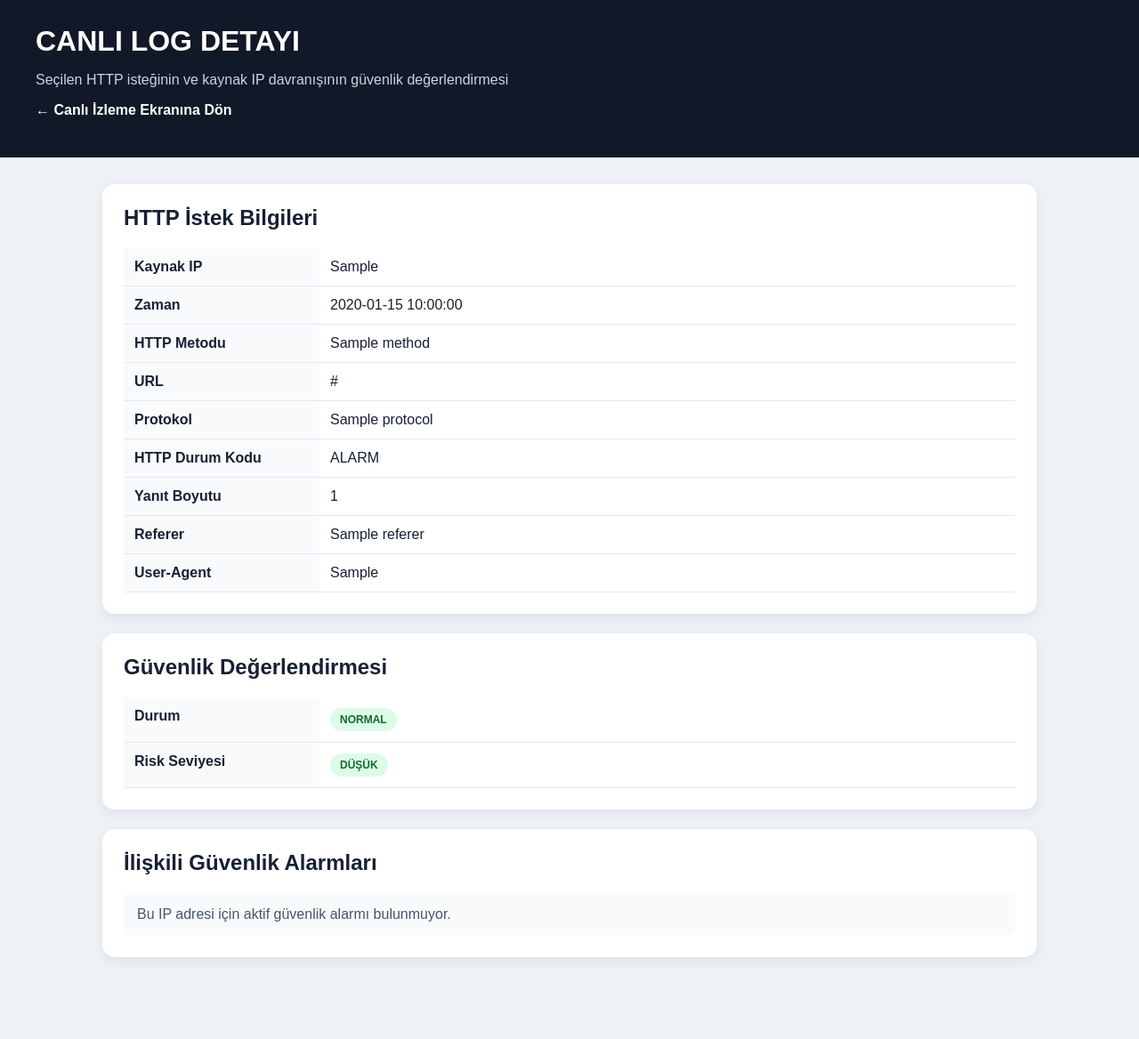
After one commit to aliblck/web-attack-detector, a Flask app: template templates/live_detail.html in a window 1280 px wide. The commit adds this page. Shown: the whole page at 89% size. Run offline with Flask 3, Linux system fonts and the light colour scheme; the template is opened without the code that fills it: most values are stand-ins (such as "Sample title", 1, 10 or a date in 2020).

Commit message:
Canlı log detay inceleme özelliği eklendi

```diff
--- a/dashboard.py
+++ b/dashboard.py
@@ -319,19 +319,24 @@ def analyze_ip_route():
 @app.route("/live")
 def live_monitor():
 
-    # ÖNEMLİ:
-    # Burada artık seçilmiş statik log değil,
-    # live_reader.py tarafından oluşturulan
-    # canlı log dosyası okunmaktadır.
+    # Canlı log dosyasını okur
     parsed_logs = load_logs(LIVE_LOG_FILE)
 
-    # En son gelen 30 HTTP isteğini gösterir
-    latest_logs = parsed_logs[-30:]
+    # Son 30 kaydı seçer ve gerçek indekslerini saklar
+    start_index = max(0, len(parsed_logs) - 30)
 
-    # Canlı log üzerinde saldırı tespit kurallarını çalıştırır
+    latest_logs = [
+        {
+            "index": index,
+            "log": parsed_logs[index]
+        }
+        for index in range(start_index, len(parsed_logs))
+    ]
+
+    # Canlı loglar üzerinde saldırı tespiti yapar
     all_alerts = detect_all(parsed_logs)
 
-    # Alarm oluşturan benzersiz IP adreslerini hesaplar
+    # Şüpheli IP adreslerini belirler
     suspicious_ips = set()
 
     for alert in all_alerts:
@@ -340,23 +345,66 @@ def live_monitor():
     # Canlı log istatistiklerini hesaplar
     live_results = analyze_logs(parsed_logs)
 
+    # Sonuçları live.html sayfasına gönderir
     return render_template(
         "live.html",
-
-        # Canlı son HTTP istekleri
         latest_logs=latest_logs,
-
-        # Canlı güvenlik alarmları
         alerts=all_alerts,
-
-        # Canlı log dosyasının adı
         selected_file="live_access.log",
-
-        # Üst kartlarda kullanılacak canlı istatistikler
         total_requests=live_results["total_requests"],
         unique_ips=live_results["unique_ip_count"],
         suspicious_ip_count=len(suspicious_ips),
         alert_count=len(all_alerts),
+    )
+# ------------------------------------------------------------
+# CANLI LOG DETAY İNCELEME
+# ------------------------------------------------------------
+
+@app.route("/live/detail/<int:index>")
+def live_log_detail(index):
+
+    # Canlı log dosyasını okur
+    parsed_logs = load_logs(LIVE_LOG_FILE)
+
+    # Geçerli bir kayıt numarası mı kontrol eder
+    if index < 0 or index >= len(parsed_logs):
+        return "Log kaydı bulunamadı.", 404
+
+    # Seçilen log kaydını alır
+    selected_log = parsed_logs[index]
+
+    # Aynı IP adresine ait tüm canlı log kayıtlarını seçer
+    ip_logs = [
+        log for log in parsed_logs
+        if log["ip"] == selected_log["ip"]
+    ]
+
+    # Bu IP adresi için tüm detection kurallarını çalıştırır
+    related_alerts = detect_all(ip_logs)
+
+    # Varsayılan değerlendirme
+    suspicious = False
+    risk = "DÜŞÜK"
+
+    # Eğer bu IP için alarm varsa şüpheli kabul edilir
+    if related_alerts:
+        suspicious = True
+        risk = "ORTA"
+
+        # Herhangi bir yüksek riskli alarm varsa
+        # genel risk seviyesi YÜKSEK olur
+        if any(
+            alert.get("risk") == "YÜKSEK"
+            for alert in related_alerts
+        ):
+            risk = "YÜKSEK"
+
+    return render_template(
+        "live_detail.html",
+        log=selected_log,
+        suspicious=suspicious,
+        risk=risk,
+        alerts=related_alerts,
     )
 
 
--- /dev/null
+++ b/templates/live_detail.html
@@ -0,0 +1,293 @@
+<!DOCTYPE html>
+<html lang="tr">
+
+<head>
+    <meta charset="UTF-8">
+    <meta name="viewport" content="width=device-width, initial-scale=1.0">
+
+    <title>Canlı Log Detayı</title>
+
+    <style>
+        * {
+            box-sizing: border-box;
+        }
+
+        body {
+            margin: 0;
+            font-family: Arial, Helvetica, sans-serif;
+            background: #eef2f7;
+            color: #172033;
+        }
+
+        .header {
+            background: #111827;
+            color: white;
+            padding: 28px 40px;
+        }
+
+        .header h1 {
+            margin: 0;
+        }
+
+        .header p {
+            color: #cbd5e1;
+        }
+
+        .header a {
+            color: white;
+            text-decoration: none;
+            font-weight: bold;
+        }
+
+        .container {
+            max-width: 1100px;
+            margin: 30px auto;
+            padding: 0 25px 40px;
+        }
+
+        .panel {
+            background: white;
+            border-radius: 14px;
+            padding: 24px;
+            margin-bottom: 22px;
+            box-shadow: 0 4px 14px rgba(0,0,0,0.07);
+        }
+
+        .panel h2 {
+            margin-top: 0;
+        }
+
+        table {
+            width: 100%;
+            border-collapse: collapse;
+        }
+
+        th,
+        td {
+            padding: 12px;
+            border-bottom: 1px solid #e5e7eb;
+            text-align: left;
+            vertical-align: top;
+        }
+
+        th {
+            width: 220px;
+            background: #f8fafc;
+        }
+
+        .badge {
+            display: inline-block;
+            padding: 6px 11px;
+            border-radius: 20px;
+            font-size: 12px;
+            font-weight: bold;
+        }
+
+        .normal {
+            background: #dcfce7;
+            color: #166534;
+        }
+
+        .medium {
+            background: #fef3c7;
+            color: #92400e;
+        }
+
+        .high {
+            background: #fee2e2;
+            color: #991b1b;
+        }
+
+        .empty {
+            background: #f8fafc;
+            padding: 15px;
+            border-radius: 8px;
+            color: #475569;
+        }
+    </style>
+
+</head>
+
+<body>
+
+<div class="header">
+
+    <h1>CANLI LOG DETAYI</h1>
+
+    <p>
+        Seçilen HTTP isteğinin ve kaynak IP davranışının güvenlik değerlendirmesi
+    </p>
+
+    <p>
+        <a href="/live">← Canlı İzleme Ekranına Dön</a>
+    </p>
+
+</div>
+
+
+<div class="container">
+
+    <div class="panel">
+
+        <h2>HTTP İstek Bilgileri</h2>
+
+        <table>
+
+            <tr>
+                <th>Kaynak IP</th>
+                <td>{{ log["ip"] }}</td>
+            </tr>
+
+            <tr>
+                <th>Zaman</th>
+                <td>{{ log["timestamp"] }}</td>
+            </tr>
+
+            <tr>
+                <th>HTTP Metodu</th>
+                <td>{{ log["method"] }}</td>
+            </tr>
+
+            <tr>
+                <th>URL</th>
+                <td>{{ log["url"] }}</td>
+            </tr>
+
+            <tr>
+                <th>Protokol</th>
+                <td>{{ log["protocol"] }}</td>
+            </tr>
+
+            <tr>
+                <th>HTTP Durum Kodu</th>
+                <td>{{ log["status"] }}</td>
+            </tr>
+
+            <tr>
+                <th>Yanıt Boyutu</th>
+                <td>{{ log["size"] }}</td>
+            </tr>
+
+            <tr>
+                <th>Referer</th>
+                <td>{{ log["referer"] }}</td>
+            </tr>
+
+            <tr>
+                <th>User-Agent</th>
+                <td>{{ log["user_agent"] }}</td>
+            </tr>
+
+        </table>
+
+    </div>
+
+
+    <div class="panel">
+
+        <h2>Güvenlik Değerlendirmesi</h2>
+
+        <table>
+
+            <tr>
+                <th>Durum</th>
+
+                <td>
+
+                    {% if suspicious %}
+
+                    <span class="badge high">
+                        ŞÜPHELİ
+                    </span>
+
+                    {% else %}
+
+                    <span class="badge normal">
+                        NORMAL
+                    </span>
+
+                    {% endif %}
+
+                </td>
+
+            </tr>
+
+            <tr>
+                <th>Risk Seviyesi</th>
+
+                <td>
+
+                    {% if risk == "YÜKSEK" %}
+
+                    <span class="badge high">
+                        YÜKSEK
+                    </span>
+
+                    {% elif risk == "ORTA" %}
+
+                    <span class="badge medium">
+                        ORTA
+                    </span>
+
+                    {% else %}
+
+                    <span class="badge normal">
+                        DÜŞÜK
+                    </span>
+
+                    {% endif %}
+
+                </td>
+
+            </tr>
+
+        </table>
+
+    </div>
+
+
+    <div class="panel">
+
+        <h2>İlişkili Güvenlik Alarmları</h2>
+
+        {% if alerts %}
+
+        <table>
+
+            <tr>
+                <th>Saldırı Türü</th>
+                <th>Risk</th>
+                <th>Durum</th>
+                <th>Detay</th>
+                <th>Neden</th>
+            </tr>
+
+            {% for alert in alerts %}
+
+            <tr>
+                <td>{{ alert["attack_type"] }}</td>
+                <td>{{ alert["risk"] }}</td>
+                <td>{{ alert["status"] }}</td>
+                <td>{{ alert["detail"] }}</td>
+                <td>{{ alert["reason"] }}</td>
+            </tr>
+
+            {% endfor %}
+
+        </table>
+
+        {% else %}
+
+        <div class="empty">
+            Bu IP adresi için aktif güvenlik alarmı bulunmuyor.
+        </div>
+
+        {% endif %}
+
+    </div>
+
+</div>
+
+</body>
+
+</html>
```
Also changed, not shown: templates/live.html (+37 -20 lines).
